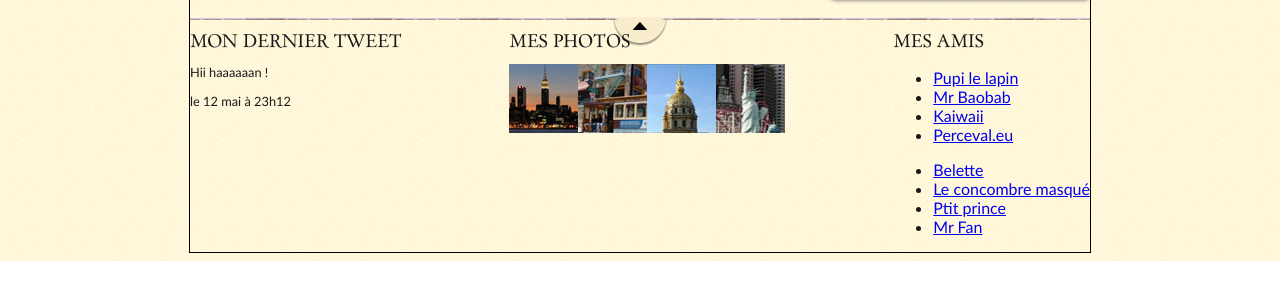
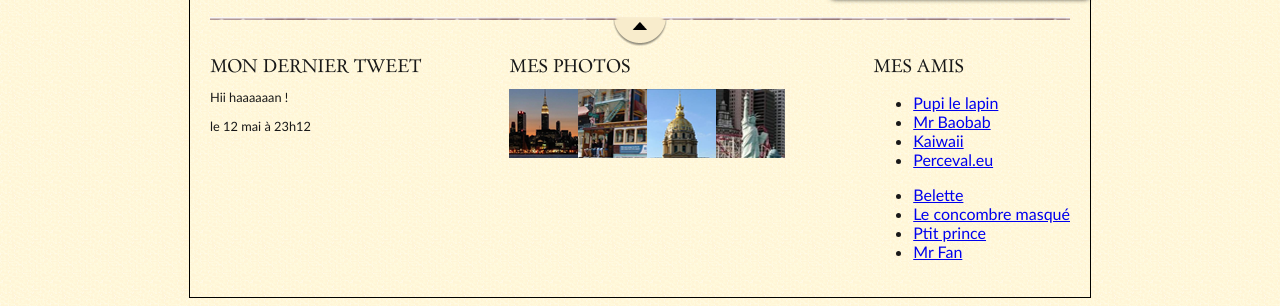
Before and after one commit to Florian-ye25/SiteduZozor, a plain HTML site: page index.html in a window 1280 px wide. Shown: the part 806-1112 px from the top of the page. Before the commit the page ends 1067 px from the top, so only its background shows below. Drawn offline with Linux system fonts and the light colour scheme.

Commit message:
ajout d un padding top de 25px au footer et d un margin de 20px

```diff
--- a/style.css
+++ b/style.css
@@ -205,6 +205,8 @@ footer {
     display: flex;
     background: url(images/ico_top.png) no-repeat top center, url(images/ombre/png) repeat-x, url(images/separateur.png) repeat-x;
     justify-content: space-between;
+    padding-top: 25px;
+    margin: 20px;
 }
 
 footer h1 {
```
